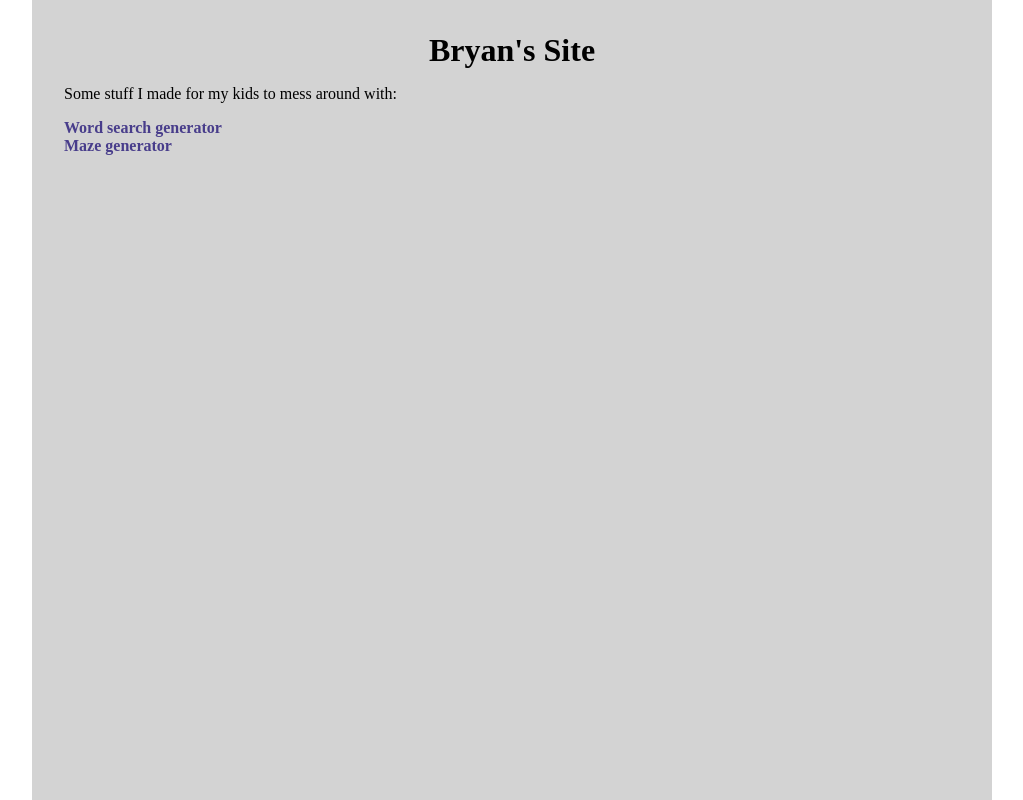
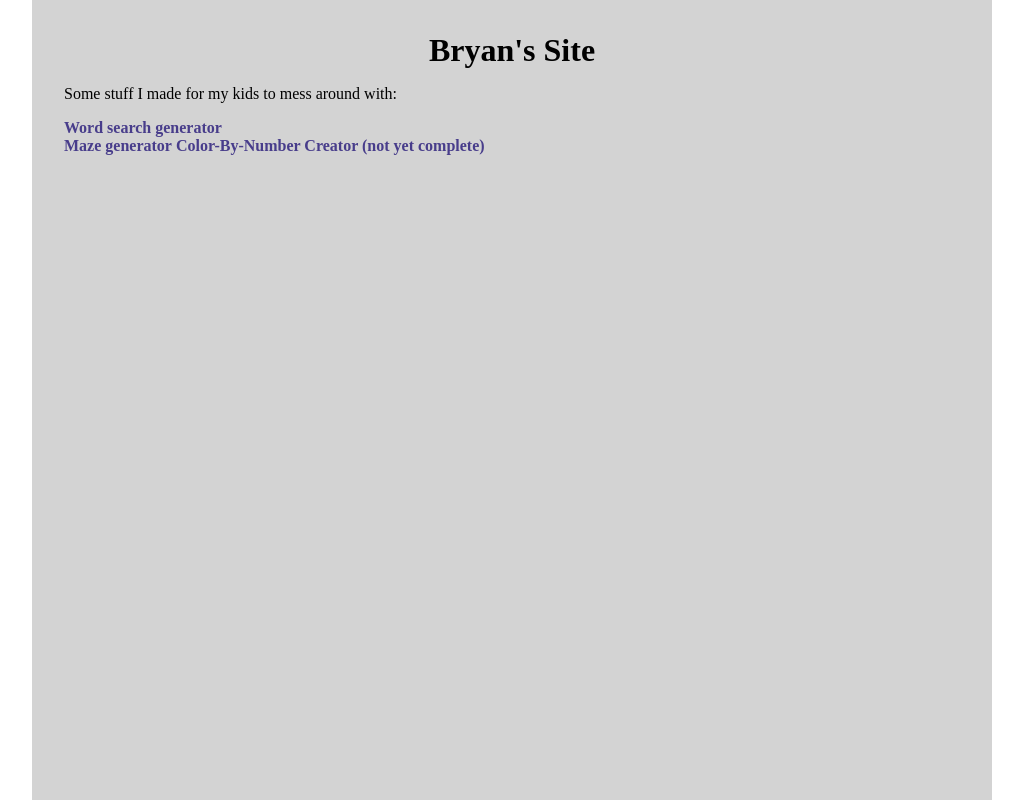
Before and after one commit to bekst18/bekst18.github.io, a plain HTML site: page index.html in a window 1280 px wide. Shown: the whole page, without its empty margins (128-1151 px from the left). Drawn offline with Linux system fonts and the light colour scheme.

Commit message:
cbn added to index

```diff
--- a/index.html
+++ b/index.html
@@ -12,6 +12,7 @@
             <p>Some stuff I made for my kids to mess around with:</p>
             <a href="wordsearch.html">Word search generator</a><br/>
             <a href="maze.html">Maze generator</a>
+            <a href="/cbn/cbn.html">Color-By-Number Creator (not yet complete)</a>
         </div>
     </body>
 </html>
```
